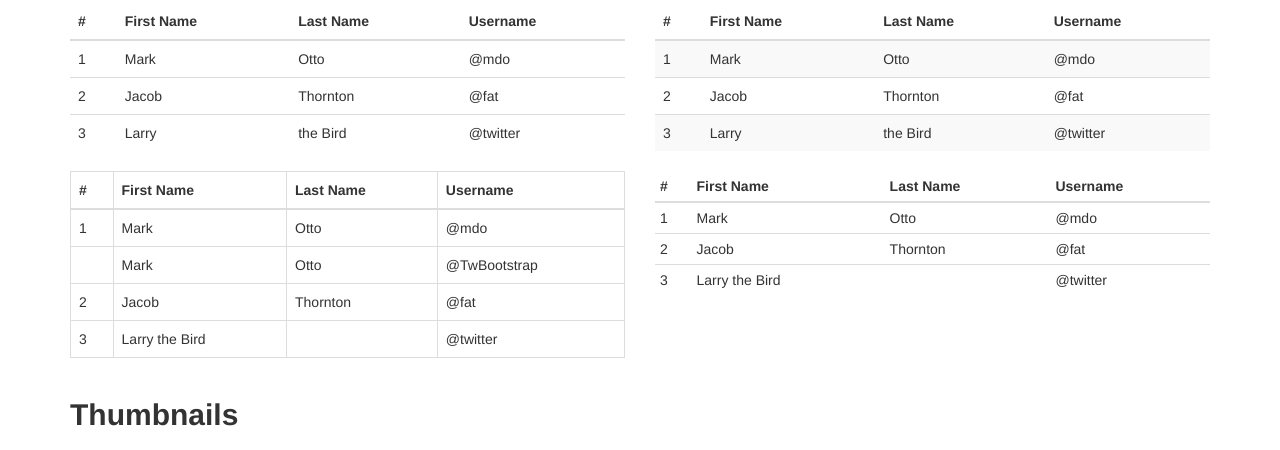
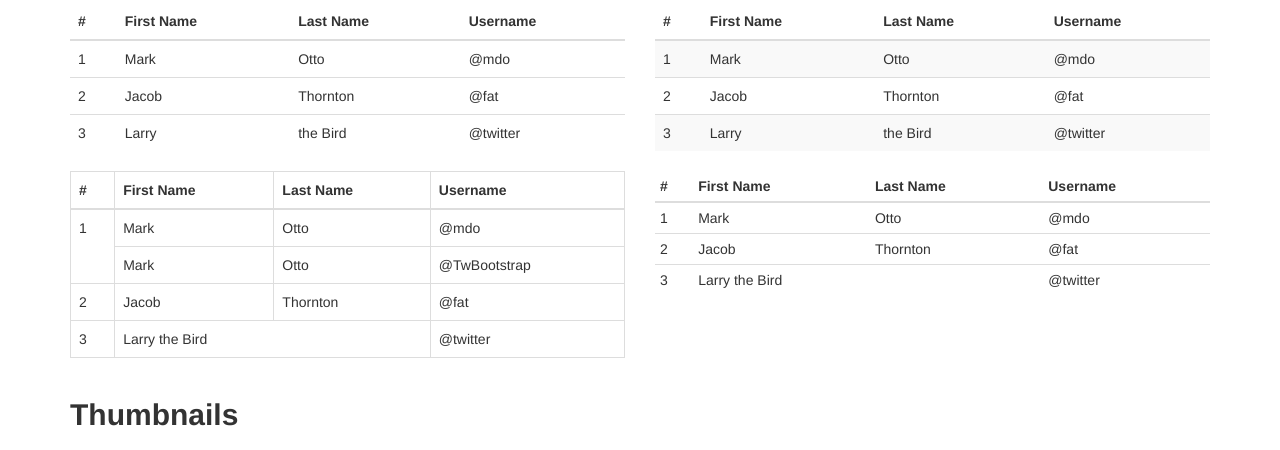
Before and after one commit to ValeritaPaz/ejercicio-bootstrap, a plain HTML site: page index.html in a window 1280 px wide. Shown: the part 730-1180 px from the top of the page. Drawn offline with nearby package versions, Linux system fonts and the light colour scheme.

Commit message:
modificando algunos errores visuales

```diff
--- a/index.html
+++ b/index.html
@@ -206,13 +206,12 @@
           </thead>
           <tbody>
             <tr>
-              <td>1</td>
+              <td rowspan="2">1</td>
               <td>Mark</td>
               <td>Otto</td>
               <td>@mdo</td>
             </tr>
             <tr>
-              <td></td>
               <td>Mark</td>
               <td>Otto</td>
               <td>@TwBootstrap</td>
@@ -225,8 +224,7 @@
             </tr>
             <tr>
               <td>3</td>
-              <td>Larry the Bird</td>
-              <td></td>
+              <td colspan="2">Larry the Bird</td>
               <td>@twitter</td>
             </tr>
           </tbody>
@@ -257,8 +255,7 @@
             </tr>
             <tr>
               <td>3</td>
-              <td>Larry the Bird</td>
-              <td></td>
+              <td colspan="2">Larry the Bird</td>
               <td>@twitter</td>
             </tr>
           </tbody>
```
